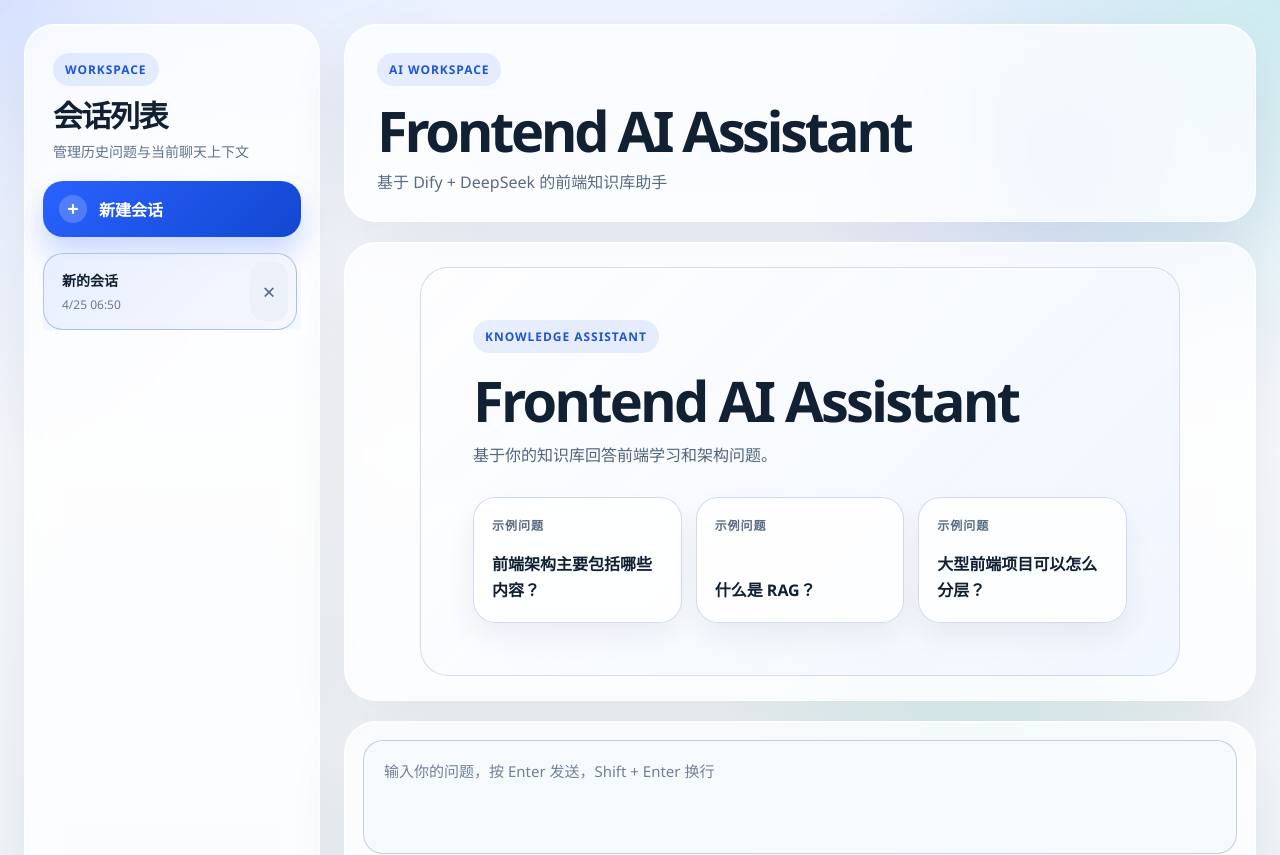
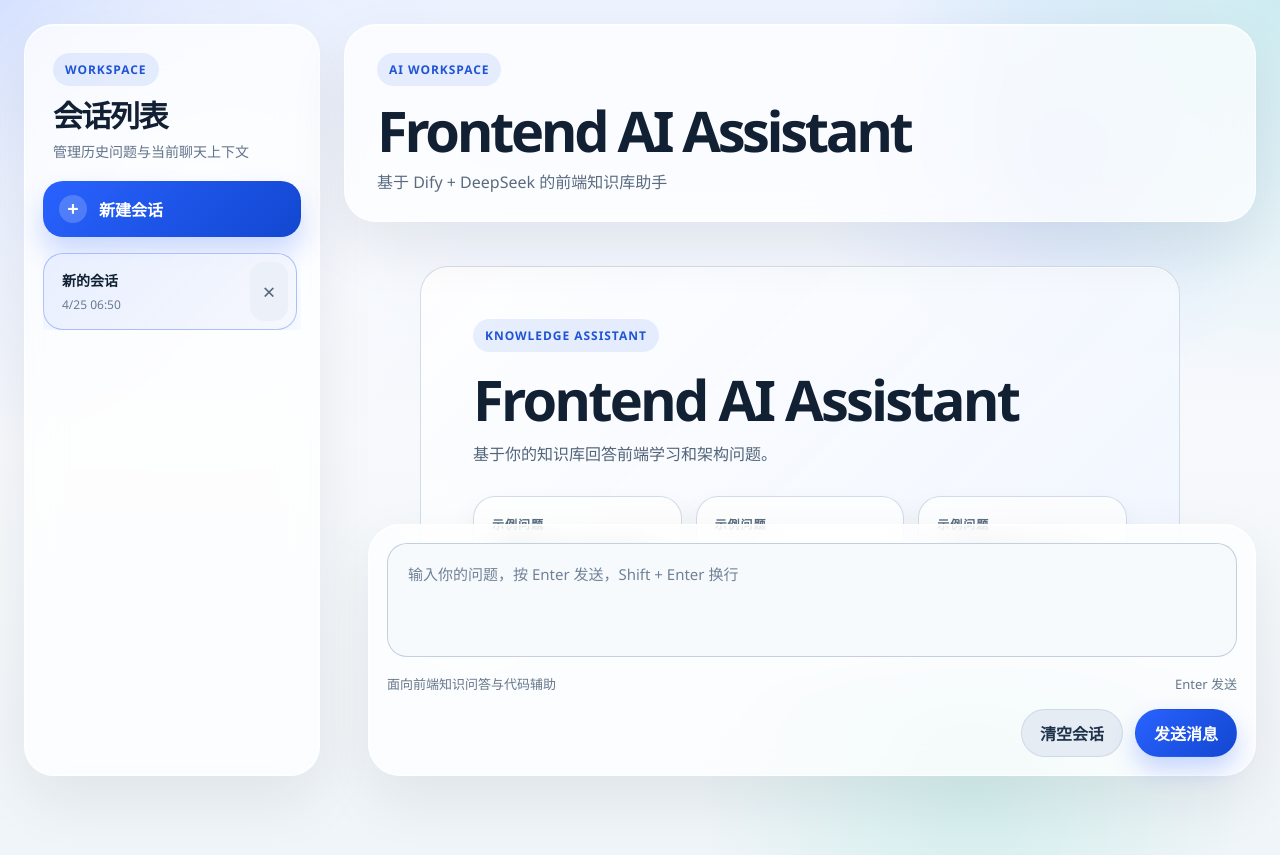
Before and after one commit to hewq/dify-chat-demo, a React (Vite) app: page / in a window 1280 px wide. Shown: the top 855 px of the page. Built offline with nearby package versions, Linux system fonts and the light colour scheme.

Commit message:
style: 样式美化

```diff
--- a/src/index.css
+++ b/src/index.css
@@ -49,9 +49,6 @@
 .app-shell {
   position: relative;
   min-height: 100vh;
-  display: grid;
-  grid-template-columns: 296px minmax(0, 1fr);
-  gap: 24px;
   padding: 24px;
   overflow: hidden;
 }
@@ -73,7 +70,11 @@
 }
 
 .sidebar {
-  min-height: calc(100vh - 48px);
+  position: fixed;
+  top: 24px;
+  left: 24px;
+  bottom: 24px;
+  width: 296px;
   padding: 18px;
   display: flex;
   flex-direction: column;
@@ -238,11 +239,14 @@
 }
 
 .app-stage {
+  margin-left: 320px;
+  min-width: 0;
   min-width: 0;
   min-height: calc(100vh - 48px);
   display: grid;
   grid-template-rows: auto minmax(0, 1fr) auto;
   gap: 20px;
+  padding-bottom: 220px;
 }
 
 .app-header {
@@ -274,8 +278,6 @@
   display: flex;
 }
 
-.chat-window,
-.empty-state,
 .chat-input-shell {
   width: 100%;
   border: 1px solid rgba(255, 255, 255, 0.78);
@@ -289,8 +291,9 @@
 
 .chat-window {
   min-height: 0;
-  padding: 28px;
+  padding: 28px 28px 120px;
   overflow-y: auto;
+  width: 100%;
 }
 
 .chat-window::-webkit-scrollbar {
@@ -432,6 +435,7 @@
   align-items: center;
   justify-content: center;
   padding: 24px;
+  width: 100%;
 }
 
 .empty-state-panel {
@@ -500,9 +504,12 @@
 }
 
 .chat-input-bar {
-  position: sticky;
-  bottom: 0;
-  padding-bottom: 6px;
+  position: fixed;
+  left: 368px;
+  right: 24px;
+  bottom: 24px;
+  padding-bottom: 0;
+  z-index: 5;
 }
 
 .chat-input-shell {
@@ -589,15 +596,29 @@
 
 @media (max-width: 1100px) {
   .app-shell {
-    grid-template-columns: 1fr;
+    padding: 16px;
   }
 
   .sidebar {
-    min-height: 0;
+    position: fixed;
+    top: 16px;
+    left: 16px;
+    bottom: 16px;
   }
 
   .session-list {
     max-height: 240px;
+  }
+
+  .app-stage {
+    margin-left: 320px;
+    padding-bottom: 212px;
+  }
+
+  .chat-input-bar {
+    left: 352px;
+    right: 16px;
+    bottom: 16px;
   }
 }
 
@@ -607,8 +628,15 @@
     gap: 16px;
   }
 
+  .sidebar {
+    position: static;
+    width: 100%;
+  }
+
   .app-stage {
+    margin-left: 0;
     min-height: auto;
+    padding-bottom: 0;
   }
 
   .app-header,
@@ -625,6 +653,13 @@
 
   .message-bubble {
     max-width: 100%;
+  }
+
+  .chat-input-bar {
+    position: static;
+    left: auto;
+    right: auto;
+    bottom: auto;
   }
 }
 
```
